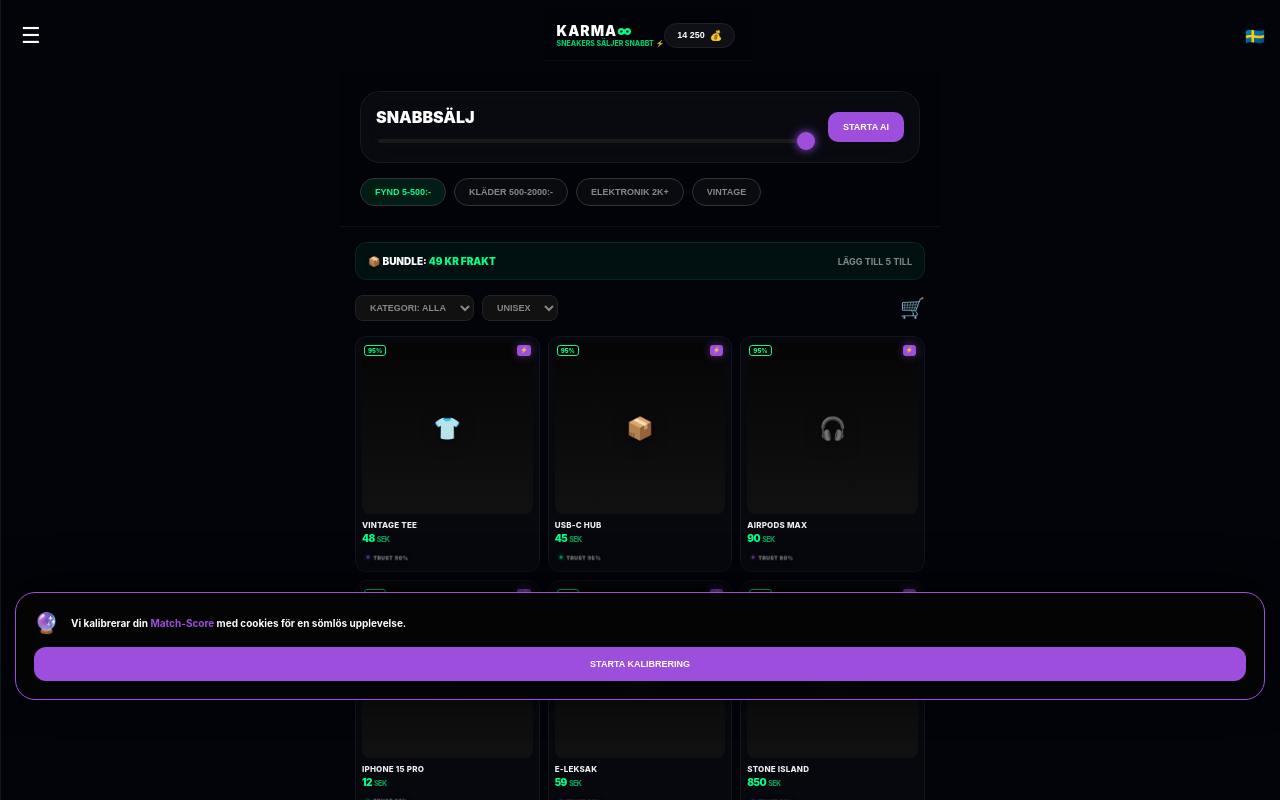
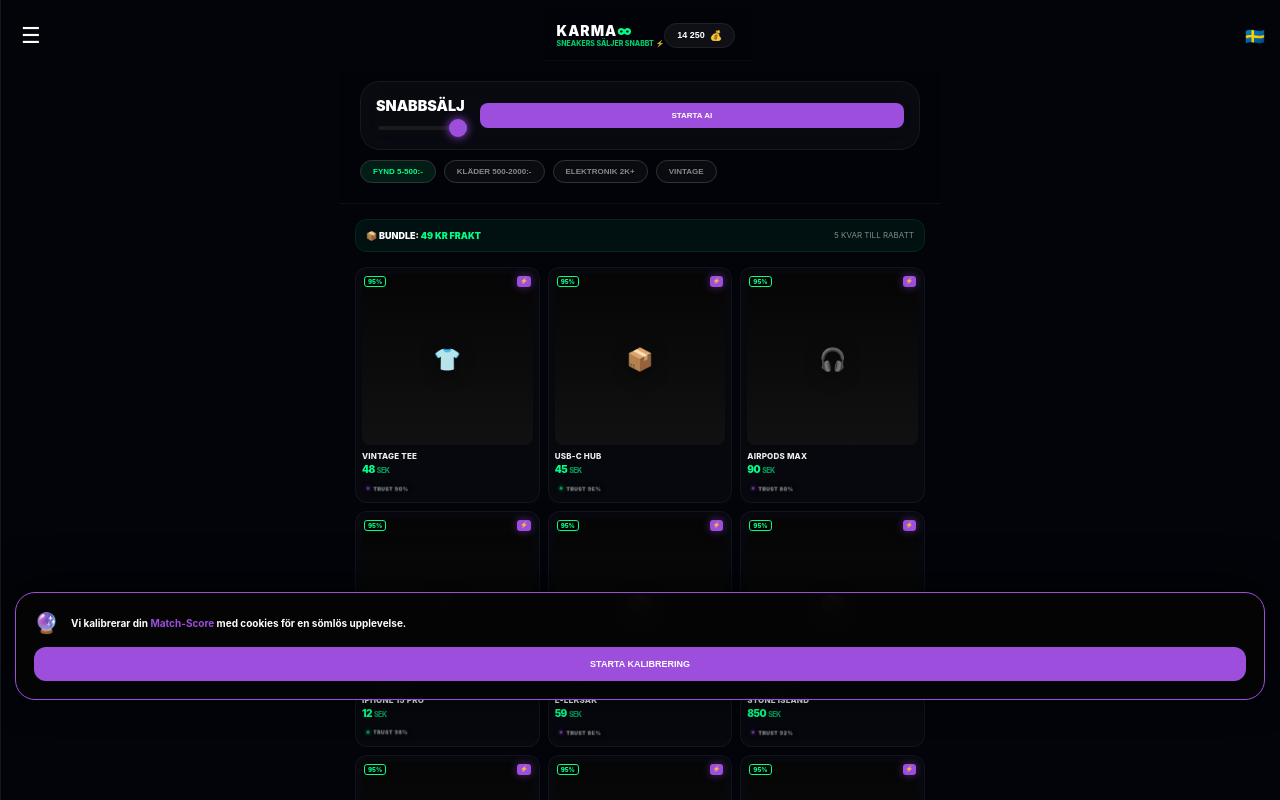
Before and after one commit to gascheckking/marketbeg-appGem, a Next.js app: page / in a window 1280 px wide. Shown: the top 800 px of the page. Built offline with nearby package versions, Linux system fonts and the light colour scheme.

Commit message:
Update page.tsx

```diff
--- a/app/page.tsx
+++ b/app/page.tsx
@@ -29,22 +29,19 @@ export default function Marketplace() {
 
   return (
     <div className="page-wrapper">
-
-      {/* HEADER-BLOCK (Sticky för app-känsla) */}
       <div style={{
         position: 'sticky',
         top: 0,
         zIndex: 10,
         background: 'rgba(2, 4, 10, 0.95)',
         backdropFilter: 'blur(10px)',
-        padding: '20px 20px 10px 20px',
+        padding: '10px 20px',
         borderBottom: '1px solid rgba(255,255,255,0.05)'
       }}>
-        {/* SNABBSÄLJ KONTROLL */}
-        <div className="glass-card" style={{ padding: '15px', borderRadius: '20px', marginBottom: '15px' }}>
+        <div className="glass-card" style={{ padding: '15px', borderRadius: '20px', marginBottom: '10px' }}>
           <div style={{ display: 'flex', justifyContent: 'space-between', alignItems: 'center', gap: '15px' }}>
             <div style={{ flex: 1 }}>
-              <h2 style={{ fontSize: '1rem', fontWeight: 900, margin: 0 }}>SNABBSÄLJ</h2>
+              <h2 style={{ fontSize: '0.9rem', fontWeight: 900, margin: 0 }}>SNABBSÄLJ</h2>
               <input
                 type="range" min="1" max="100" value={itemCount}
                 onChange={(e) => setItemCount(parseInt(e.target.value))}
@@ -54,29 +51,20 @@ export default function Marketplace() {
             <button
               onClick={() => setIsAnalysing(!isAnalysing)}
               className="primary-btn"
-              style={{
-                width: 'auto', padding: '10px 15px', background: 'var(--neon-purple)',
-                color: '#fff', borderRadius: '10px', fontSize: '9px'
-              }}>
+              style={{ padding: '8px 12px', background: 'var(--neon-purple)', color: '#fff', borderRadius: '8px', fontSize: '8px' }}>
               {isAnalysing ? 'AVBRYT' : 'STARTA AI'}
             </button>
           </div>
         </div>
 
-        {/* AI-KALIBRERING */}
-        {isAnalysing && (
-          <div style={{ marginBottom: '15px', background: 'rgba(157, 78, 221, 0.05)', borderRadius: '15px', border: '1px solid var(--neon-purple)', overflow: 'hidden' }}>
-            <LoadingAI />
-          </div>
-        )}
+        {isAnalysing && <LoadingAI />}
 
-        {/* TABS */}
         <div style={{ display: 'flex', gap: '8px', overflowX: 'auto', paddingBottom: '10px', scrollbarWidth: 'none' }}>
           {categories.map((cat, i) => (
             <button key={i} style={{
-              whiteSpace: 'nowrap', padding: '8px 14px', borderRadius: '20px',
+              whiteSpace: 'nowrap', padding: '6px 12px', borderRadius: '20px',
               border: '1px solid #333', background: i === 0 ? 'rgba(0,255,136,0.1)' : 'rgba(255,255,255,0.03)',
-              color: i === 0 ? 'var(--neon-mint)' : '#888', fontSize: '9px', fontWeight: 900
+              color: i === 0 ? 'var(--neon-mint)' : '#888', fontSize: '8px', fontWeight: 900
             }}>
               {cat}
             </button>
@@ -85,39 +73,14 @@ export default function Marketplace() {
       </div>
 
       <div style={{ padding: '15px' }}>
-        {/* BUNDLE-MÄTARE */}
         <div style={{
           background: 'rgba(0,255,136,0.05)', border: '1px solid rgba(0,255,136,0.1)',
-          borderRadius: '12px', padding: '12px', marginBottom: '15px', display: 'flex', justifyContent: 'space-between', alignItems: 'center'
+          borderRadius: '12px', padding: '10px', marginBottom: '15px', display: 'flex', justifyContent: 'space-between'
         }}>
-          <div style={{ fontSize: '10px', fontWeight: 900 }}>
-            📦 BUNDLE: <span style={{ color: 'var(--neon-mint)' }}>{calculateShipping()} KR FRAKT</span>
-          </div>
-          <div style={{ fontSize: '9px', opacity: 0.5, fontWeight: 700 }}>
-            {cartCount < 5 ? `LÄGG TILL ${5 - cartCount} TILL` : 'MÄSTARE!'}
-          </div>
+          <span style={{ fontSize: '9px', fontWeight: 900 }}>📦 BUNDLE: <span style={{ color: 'var(--neon-mint)' }}>{calculateShipping()} KR FRAKT</span></span>
+          <span style={{ fontSize: '8px', opacity: 0.5 }}>{cartCount < 5 ? `${5 - cartCount} KVAR TILL RABATT` : 'MAXIMAL RABATT!'}</span>
         </div>
 
-        {/* GRID KONTROLLER */}
-        <div style={{ display: 'flex', justifyContent: 'space-between', alignItems: 'center', marginBottom: '15px' }}>
-          <div style={{ display: 'flex', gap: '8px' }}>
-             <select className="mini-select">
-                <option>KATEGORI: ALLA</option>
-                <option>ELEKTRONIK</option>
-             </select>
-             <select className="mini-select">
-                <option>UNISEX</option>
-             </select>
-          </div>
-          <div
-            onClick={() => setCartCount(prev => prev + 1)}
-            style={{ position: 'relative', fontSize: '20px', cursor: 'pointer' }}
-          >
-            🛒 {cartCount > 0 && <span className="cart-badge">{cartCount}</span>}
-          </div>
-        </div>
-
-        {/* RUTNÄT 3-I-BREDD */}
         <div style={{ display: 'grid', gridTemplateColumns: 'repeat(3, 1fr)', gap: '8px' }}>
           {[...items, ...items, ...items].map((item, i) => (
             <FeedCardSell key={i} {...item} />
@@ -126,10 +89,9 @@ export default function Marketplace() {
       </div>
 
       <style jsx>{`
-        @keyframes slideIn { from { opacity: 0; transform: translateY(-10px); } to { opacity: 1; transform: translateY(0); } }
-        .karma-slider { width: 100%; margin-top: 10px; accent-color: var(--neon-purple); height: 4px; border-radius: 2px; }
-        .mini-select { background: #111; border: 1px solid #222; color: #888; font-size: 9px; padding: 6px 10px; border-radius: 8px; font-weight: 800; }
-        .cart-badge { position: absolute; top: -5px; right: -5px; background: var(--neon-mint); color: #000; font-size: 8px; padding: 2px 5px; border-radius: 50%; font-weight: 900; }
+        .karma-slider { width: 100%; margin-top: 5px; accent-color: var(--neon-purple); }
+        .page-wrapper { animation: fadeIn 0.5s ease; }
+        @keyframes fadeIn { from { opacity: 0; } to { opacity: 1; } }
       `}</style>
     </div>
   );
```
